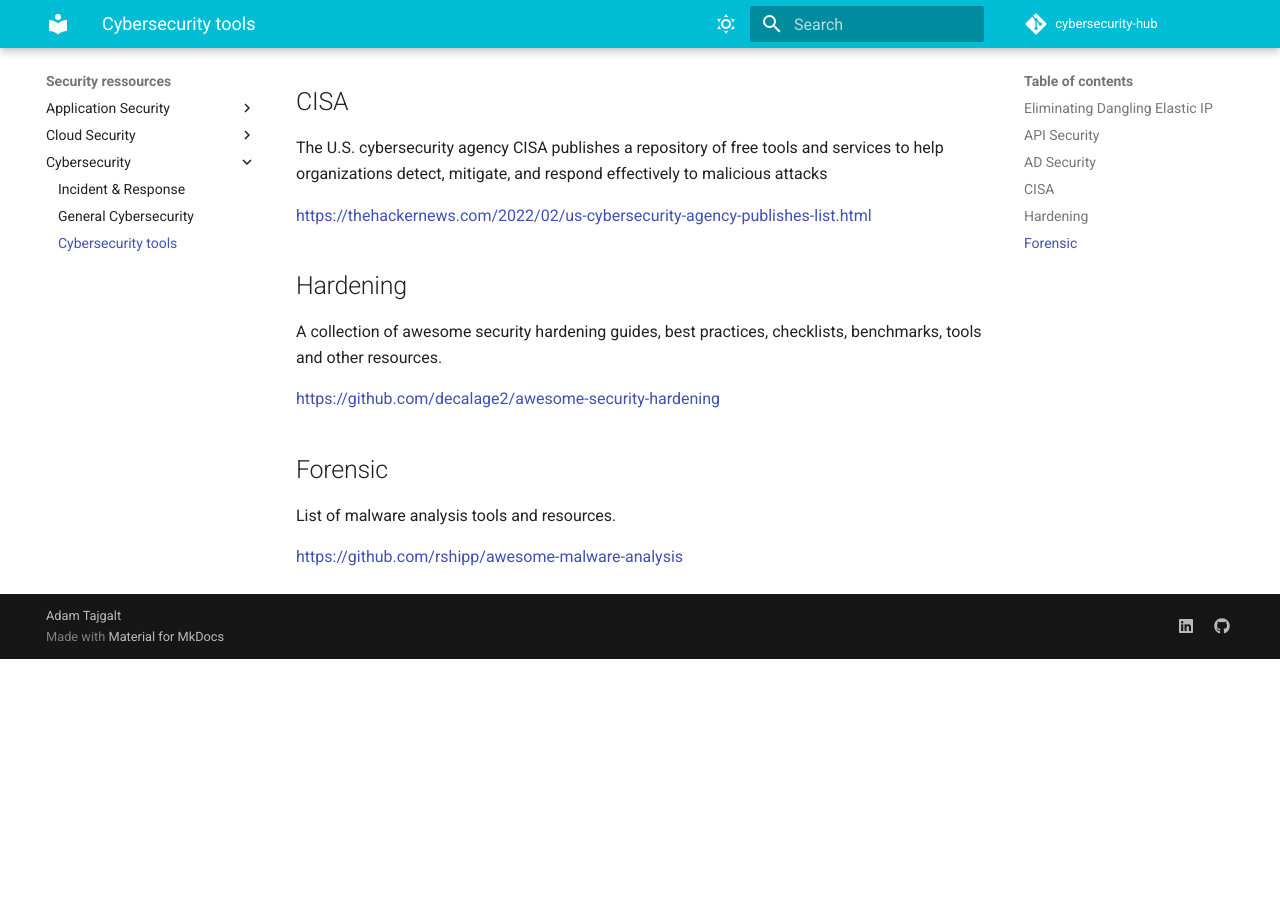
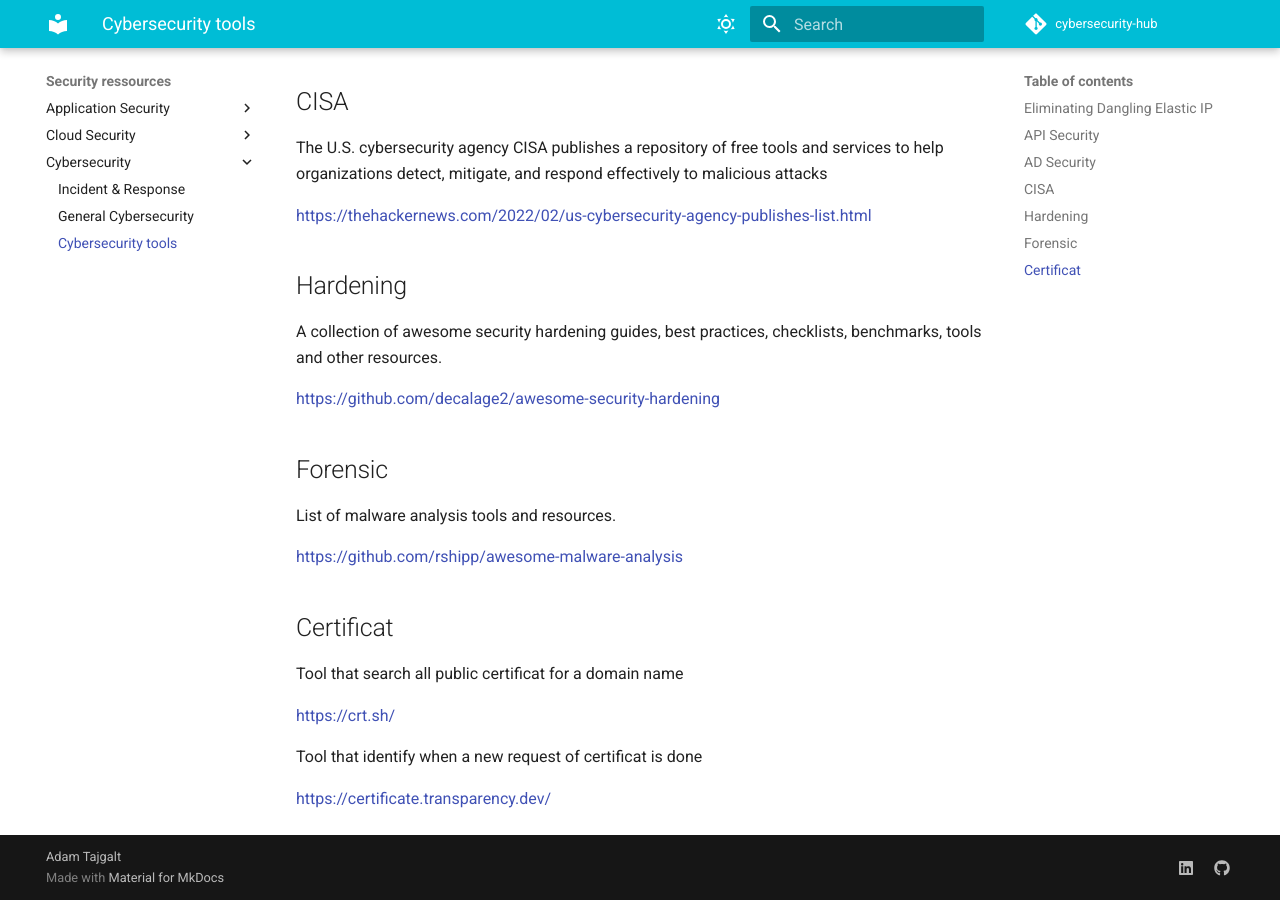
Before and after one commit to adamtaj/cybersecurity-hub, an MkDocs documentation site: the page built from docs/Security ressources/Cybersecurity/tools.md, in a window 1280 px wide and 900 px high, scrolled down 1236 px. Built offline with MkDocs 1.6.1 and Material for MkDocs 9.7.7, drawn with Linux system fonts in a browser that asks for light colours; comment, search, counter and statistics services are not loaded; before the commit the page ends 1895 px from its top, so only the background shows below that.

Commit message:
Add more content

```diff
--- a/docs/Security ressources/Cybersecurity/tools.md
+++ b/docs/Security ressources/Cybersecurity/tools.md
@@ -43,3 +43,13 @@ A collection of awesome security hardening guides, best practices, checklists, b
 List of malware analysis tools and resources.
 
 <https://github.com/rshipp/awesome-malware-analysis>
+
+## Certificat
+
+Tool that search all public certificat for a domain name
+
+<https://crt.sh/>
+
+Tool that identify when a new request of certificat is done
+
+<https://certificate.transparency.dev/>
```
